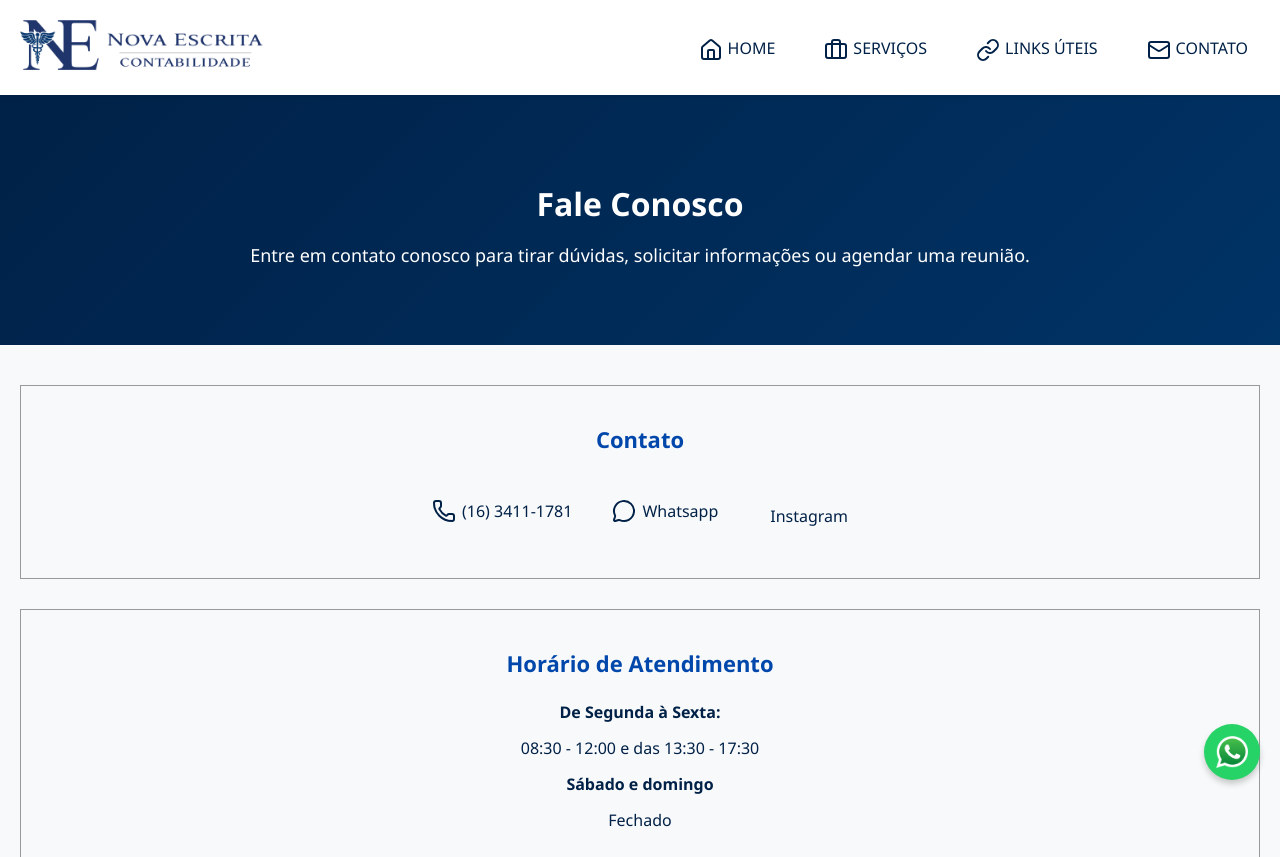
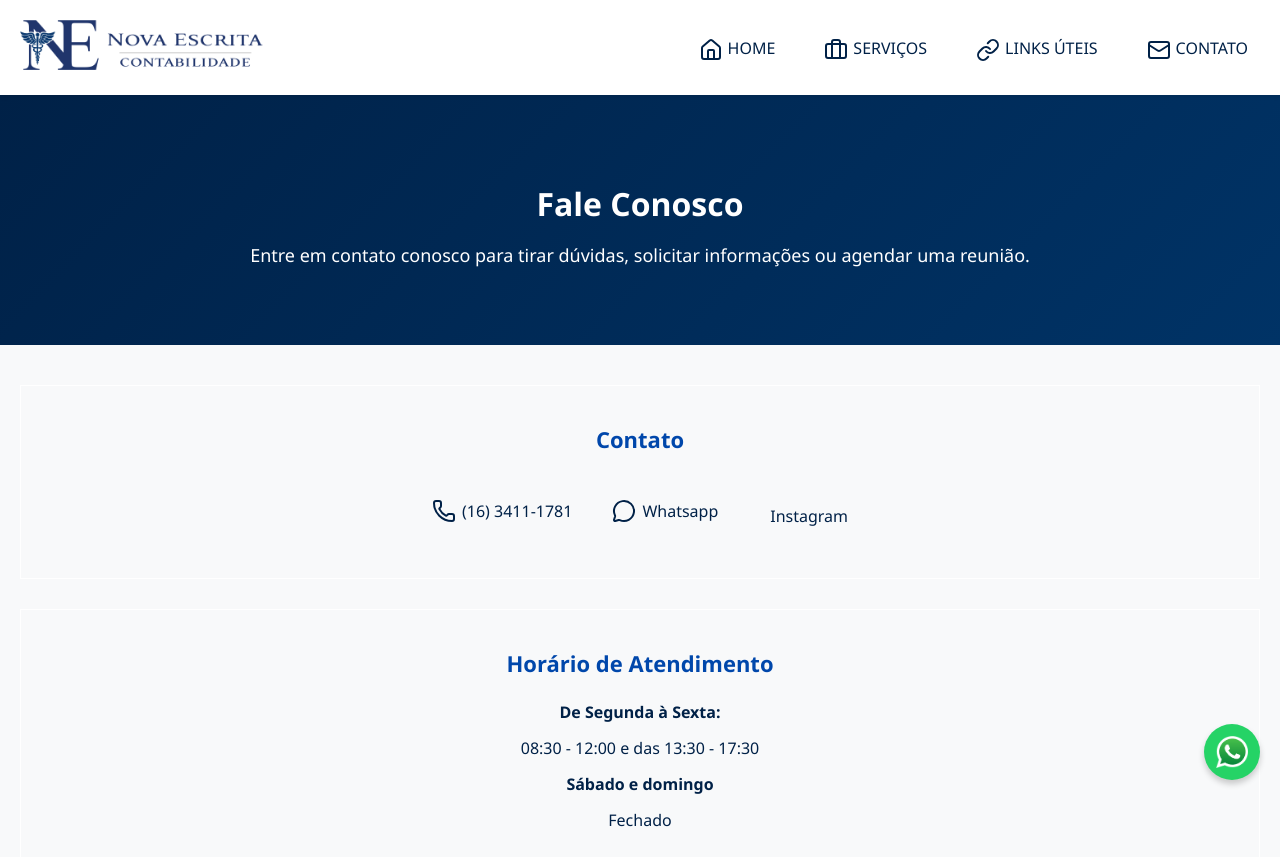
Before and after one commit to novaescrita/novaescrita.github.io, a plain HTML site: page contato.html in a window 1280 px wide. Shown: the top 857 px of the page. Drawn offline with nearby package versions, Linux system fonts and the light colour scheme.

Commit message:
Update contato.html

```diff
--- a/contato.html
+++ b/contato.html
@@ -24,7 +24,7 @@
     .hero p { font-size: 18px; }
     .about { padding: 40px 20px; text-align: center; }
     .about h2 { color: #0047AB; font-size: 22px; margin-bottom: 15px; }
-    .about .section-box { border: 1px solid #999; padding: 20px; margin-bottom: 30px; }
+    .about .section-box { border: 1px solid white; padding: 20px; margin-bottom: 30px; }
     .about td { padding: 10px; text-align: center; color: #002147; vertical-align: middle; border: none; background: transparent; }
     .about i { margin-right: 6px; color: #002147; }
     .about a { color: #002147; text-decoration: none; font-weight: 500; display: inline-flex; align-items: center; justify-content: center; gap: 6px; }
```
